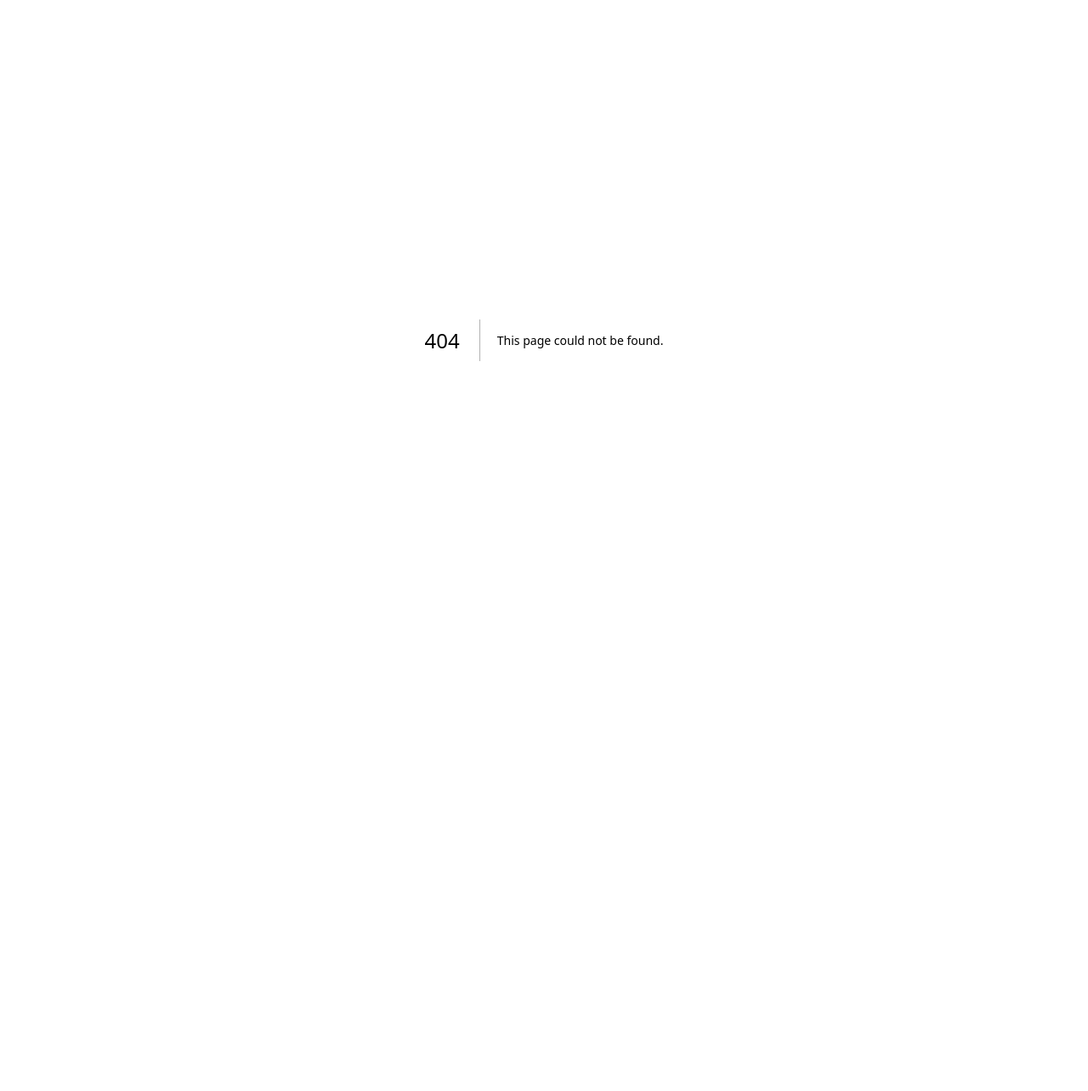
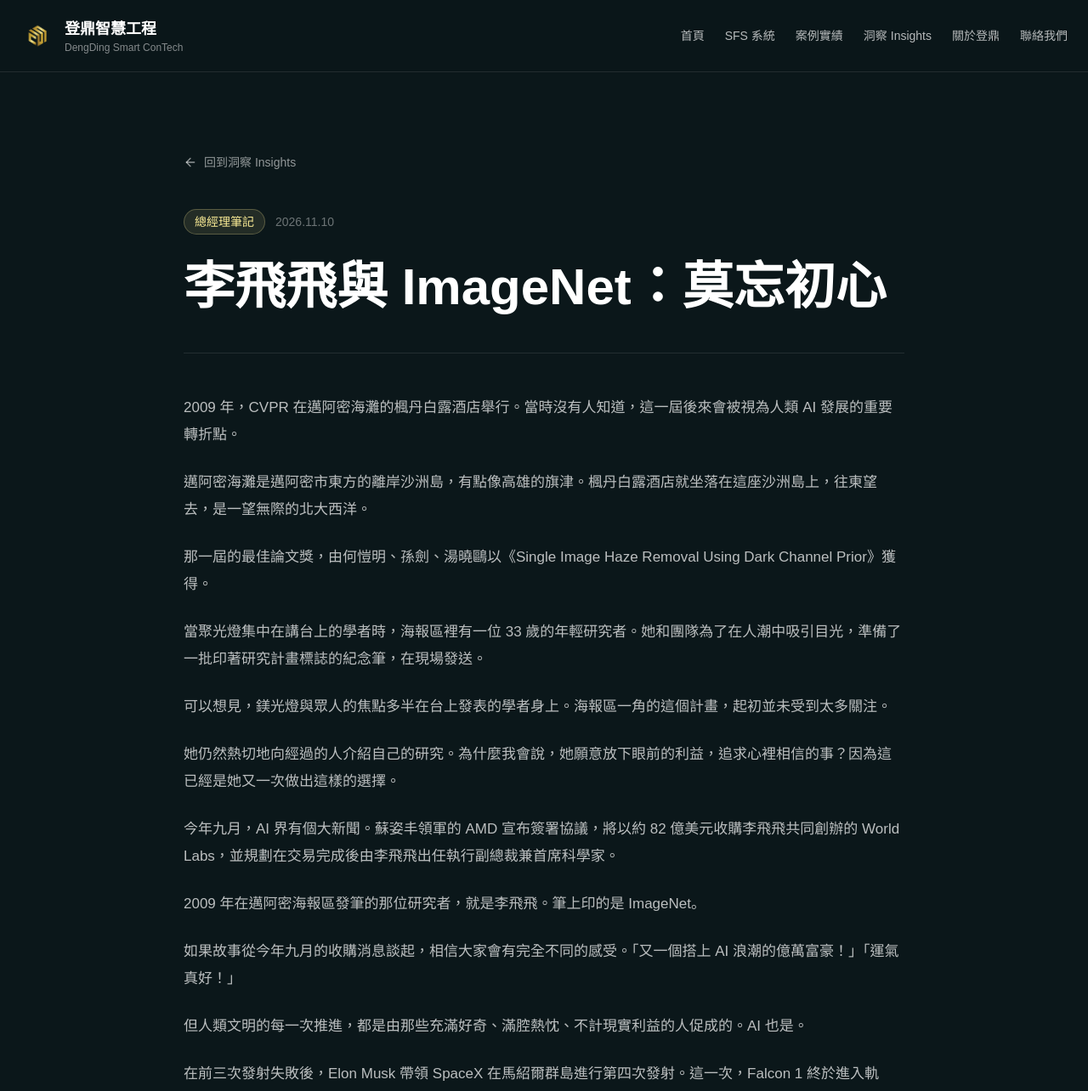
Before and after one commit to MarkHsuDD/dengding-org, a Next.js app: page /insights/fei-fei-li-and-imagenet in a window 1280 px wide. Before the commit this address had no page. Shown: the top 1284 px of the page at 85% size. Before the commit the page ends 800 px from the top, so only its background shows below. Built offline with nearby package versions, Linux system fonts and the light colour scheme.

Commit message:
Publish general manager's note on Fei-Fei Li and ImageNet

```diff
--- /dev/null
+++ b/app/insights/fei-fei-li-and-imagenet/page.tsx
@@ -0,0 +1,143 @@
+import type { Metadata } from "next";
+import Link from "next/link";
+import { ArrowLeft } from "lucide-react";
+import Navbar from "../../components/Navbar";
+
+const title = "李飛飛與 ImageNet：莫忘初心";
+const description =
+  "從邁阿密海報區的一支紀念筆，到 ImageNet 改變電腦視覺，李飛飛一路上的選擇，讓我重新思考什麼是莫忘初心。";
+const url = "https://www.dengding.org/insights/fei-fei-li-and-imagenet";
+const date = "2026-11-10";
+
+export const metadata: Metadata = {
+  title: `${title} | 登鼎洞察`,
+  description,
+  alternates: { canonical: url },
+};
+
+const articleJsonLd = {
+  "@context": "https://schema.org",
+  "@type": "Article",
+  headline: title,
+  description,
+  datePublished: date,
+  author: { "@type": "Organization", name: "登鼎智慧工程" },
+  publisher: { "@type": "Organization", name: "登鼎智慧工程" },
+  mainEntityOfPage: url,
+};
+
+export default function ArticlePage() {
+  return (
+    <div className="min-h-screen bg-[#0b171a] text-white">
+      <Navbar />
+
+      <main>
+        <script
+          type="application/ld+json"
+          dangerouslySetInnerHTML={{ __html: JSON.stringify(articleJsonLd) }}
+        />
+
+        <article className="mx-auto max-w-4xl px-6 py-20 lg:py-24">
+          <Link
+            href="/insights"
+            className="inline-flex items-center gap-2 text-sm text-white/55 transition hover:text-[#fbec96]"
+          >
+            <ArrowLeft size={16} /> 回到洞察 Insights
+          </Link>
+
+          <header className="mt-10 border-b border-white/10 pb-10">
+            <div className="flex flex-wrap items-center gap-3 text-sm">
+              <span className="rounded-full border border-[#fbec96]/25 bg-[#fbec96]/10 px-3 py-1 text-[#fbec96]">
+                總經理筆記
+              </span>
+              <time dateTime={date} className="text-white/40">2026.11.10</time>
+            </div>
+            <h1 className="mt-6 text-4xl font-semibold leading-tight lg:text-6xl">{title}</h1>
+          </header>
+
+          <div className="mt-12 space-y-6 text-[17px] leading-8 text-white/72">
+            <p>
+              2009 年，CVPR 在邁阿密海灘的楓丹白露酒店舉行。當時沒有人知道，這一屆後來會被視為人類 AI 發展的重要轉折點。
+            </p>
+            <p>
+              邁阿密海灘是邁阿密市東方的離岸沙洲島，有點像高雄的旗津。楓丹白露酒店就坐落在這座沙洲島上，往東望去，是一望無際的北大西洋。
+            </p>
+            <p>
+              那一屆的最佳論文獎，由何愷明、孫劍、湯曉鷗以《Single Image Haze Removal Using Dark Channel Prior》獲得。
+            </p>
+            <p>
+              當聚光燈集中在講台上的學者時，海報區裡有一位 33 歲的年輕研究者。她和團隊為了在人潮中吸引目光，準備了一批印著研究計畫標誌的紀念筆，在現場發送。
+            </p>
+            <p>
+              可以想見，鎂光燈與眾人的焦點多半在台上發表的學者身上。海報區一角的這個計畫，起初並未受到太多關注。
+            </p>
+            <p>
+              她仍然熱切地向經過的人介紹自己的研究。為什麼我會說，她願意放下眼前的利益，追求心裡相信的事？因為這已經是她又一次做出這樣的選擇。
+            </p>
+            <p>
+              今年九月，AI 界有個大新聞。蘇姿丰領軍的 AMD 宣布簽署協議，將以約 82 億美元收購李飛飛共同創辦的 World Labs，並規劃在交易完成後由李飛飛出任執行副總裁兼首席科學家。
+            </p>
+            <p>
+              2009 年在邁阿密海報區發筆的那位研究者，就是李飛飛。筆上印的是 ImageNet。
+            </p>
+            <p>
+              如果故事從今年九月的收購消息談起，相信大家會有完全不同的感受。「又一個搭上 AI 浪潮的億萬富豪！」「運氣真好！」
+            </p>
+            <p>
+              但人類文明的每一次推進，都是由那些充滿好奇、滿腔熱忱、不計現實利益的人促成的。AI 也是。
+            </p>
+            <p>
+              在前三次發射失敗後，Elon Musk 帶領 SpaceX 在馬紹爾群島進行第四次發射。這一次，Falcon 1 終於進入軌道。
+            </p>
+            <p>
+              黃仁勳帶領 NVIDIA 投入 CUDA，讓原本用於繪圖的 GPU 也能用來做科學運算。
+            </p>
+            <p>
+              人類科技史上有太多這樣的「尤里卡」時刻。傳說阿基米德在浴缸裡想到如何利用排水量解題時，喊出「尤里卡」（Eureka）。正是這些時刻，點亮了今日的文明。
+            </p>
+            <p>
+              李飛飛第一次落地紐約 JFK 機場時，媽媽身上只剩 20 美元。爸爸本來要來接她們，二手車卻在路上拋錨了。
+            </p>
+            <p>
+              家裡經濟困難，她得一邊在家裡經營的乾洗店幫忙，一邊兼顧學業。從普林斯頓物理系畢業後，她到 Caltech 攻讀博士，一頭栽進當年主流並不看好的方向，想讓電腦「看懂」世界。
+            </p>
+            <p>
+              博士班期間，媽媽病了，需要龐大的醫療費。她偷偷跑去麥肯錫面試，拿到了高薪職位。
+            </p>
+            <p>
+              媽媽知道後，對她說：「我再說最後一次，我們走到這裡，不是讓你現在放棄。」
+            </p>
+            <p>最後，她留在了學校。</p>
+            <p>
+              之後她去了伊利諾大學厄巴納–香檳分校，回到普林斯頓推動 ImageNet，再到史丹佛，後來與夥伴創辦 World Labs。
+            </p>
+            <p>
+              一路上，她靠著自己的堅持與家人的支持走下去，在人工智慧影像辨識領域做出了最關鍵的貢獻之一。
+            </p>
+            <p>人生的終局，是一連串選擇的結果。</p>
+            <p>
+              「莫忘初心」是很多人掛在嘴上的一句話。但人生有太多考驗，很容易讓我們在名利中迷失。
+            </p>
+            <p>保有對未知世界探索的熱情，在困境中仍保持良善與慈悲，當然很不容易。</p>
+            <p>李飛飛的人生歷程讓我深受啟發。</p>
+            <p>
+              我也希望，無論最後在世俗的尺度上算不算成功，我和夥伴都能一起走下去。對未知保有好奇，在困難的時候，仍然願意善待身邊的人。
+            </p>
+          </div>
+
+          <section className="mt-12 border-t border-white/10 pt-6 text-sm leading-7 text-white/60">
+            <h2 className="font-semibold text-white">資料來源</h2>
+            <ul className="mt-2 list-disc space-y-1 pl-5 [&_a]:text-[#fbec96] [&_a]:underline [&_a]:underline-offset-4">
+              <li><a href="https://people.csail.mit.edu/kaiming/cvpr09/index.html">CVPR 2009 最佳論文</a></li>
+              <li><a href="https://ieeexplore.ieee.org/abstract/document/5206848/">IEEE 的 ImageNet 論文</a></li>
+              <li><a href="https://logicmag.io/commons/lines-of-sight/">Logic Magazine〈Lines of Sight〉</a></li>
+              <li><a href="https://us.macmillan.com/books/9781250911131/theworldsisee/">李飛飛回憶錄《The Worlds I See》</a></li>
+              <li><a href="https://hai.stanford.edu/people/fei-fei-li">史丹佛大學的李飛飛學經歷</a></li>
+              <li><a href="https://ir.amd.com/news-events/press-releases/detail/1299/amd-to-acquire-world-labs-to-advance-the-future-of-ai-compute">AMD 收購協議公告</a></li>
+            </ul>
+          </section>
+        </article>
+      </main>
+    </div>
+  );
+}
--- a/app/insights/page.tsx
+++ b/app/insights/page.tsx
@@ -17,6 +17,14 @@ const categories = [
 ];
 
 const articles = [
+  {
+    category: "總經理筆記",
+    title: "李飛飛與 ImageNet：莫忘初心",
+    excerpt:
+      "從邁阿密海報區的一支紀念筆，到 ImageNet 改變電腦視覺，李飛飛一路上的選擇，讓我重新思考什麼是莫忘初心。",
+    href: "/insights/fei-fei-li-and-imagenet",
+    date: "2026.11.10",
+  },
   {
     category: "產業觀察",
     title: "為什麼中國建案特別適合系統模板？四個從現場就看得見的原因",
```
